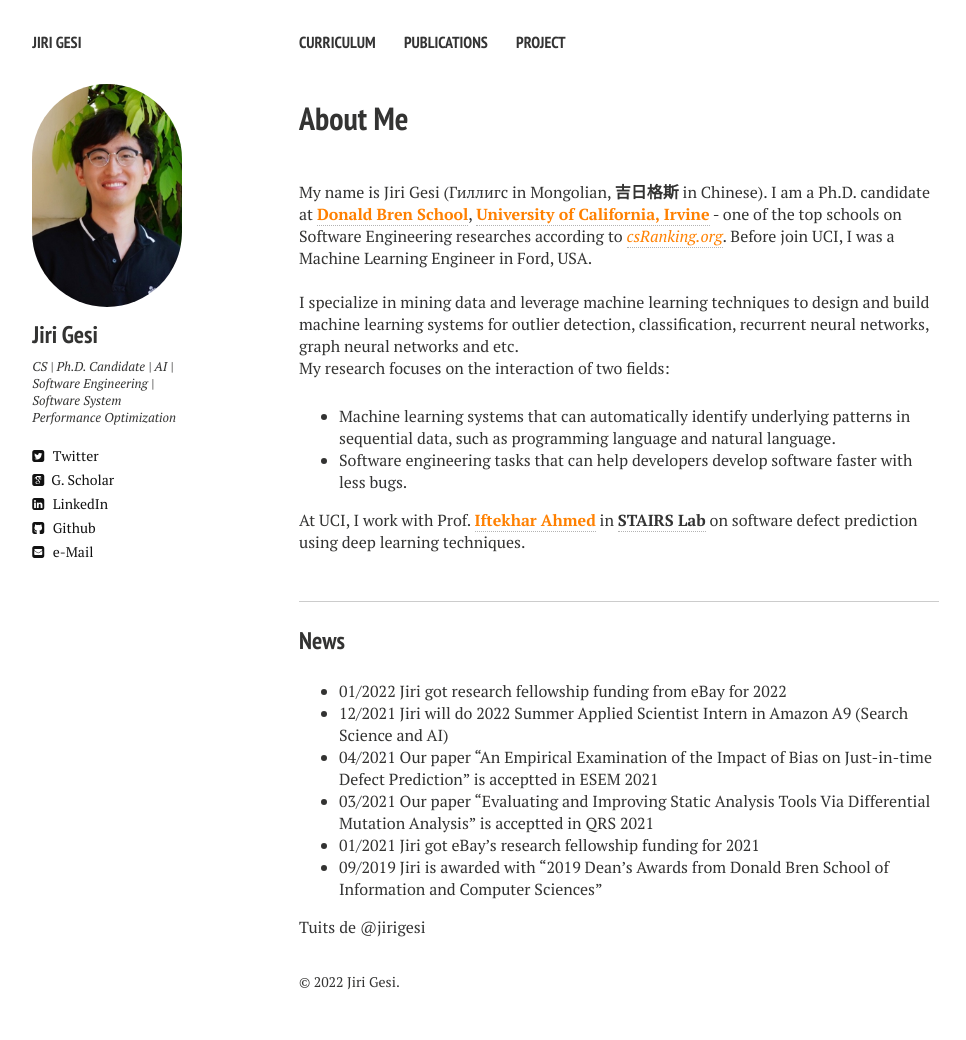
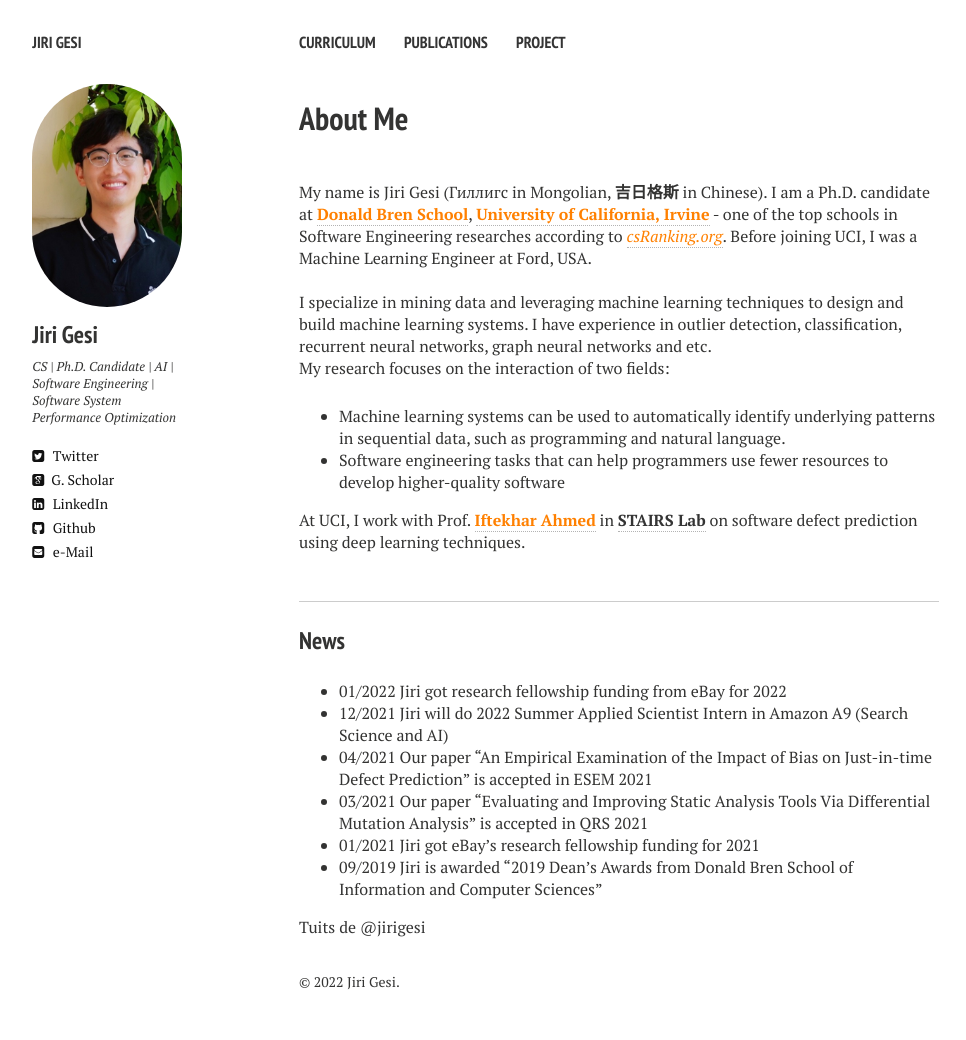
Before and after one commit to Jirigesi/Jirigesi.github.io, a Jekyll site: the page built from index.md, in a window 1280 px wide. Shown: the whole page, without its empty margins (21-987 px from the left). Built offline with Jekyll 4.4.1, drawn with Linux system fonts in a browser that asks for light colours; nearby versions of some CDN libraries; comment, search, counter and statistics services are not loaded.

Commit message:
Update index.md

```diff
--- a/index.md
+++ b/index.md
@@ -8,16 +8,16 @@ tags: [Jekyll, theme, responsive, blog, template]
 
 <br />
 
-My name is Jiri Gesi (Гиллигс in Mongolian, **吉日格斯** in Chinese). I am a Ph.D. candidate at <a style="color:rgb(255,128,0)">**Donald Bren School**</a>,  <a style="color:rgb(255,128,0)">**University of California, Irvine**</a> - one of the top schools on Software Engineering researches according to <a href="http://csrankings.org/#/index?soft&us" style="color:rgb(255,128,0)">*csRanking.org*</a>. Before join UCI, I was a Machine Learning Engineer in Ford, USA.
+My name is Jiri Gesi (Гиллигс in Mongolian, **吉日格斯** in Chinese). I am a Ph.D. candidate at <a style="color:rgb(255,128,0)">**Donald Bren School**</a>,  <a style="color:rgb(255,128,0)">**University of California, Irvine**</a> - one of the top schools in Software Engineering researches according to <a href="http://csrankings.org/#/index?soft&us" style="color:rgb(255,128,0)">*csRanking.org*</a>. Before joining UCI, I was a Machine Learning Engineer at Ford, USA.
 
 <br />
 
-I specialize in mining data and leverage machine learning techniques to design and build machine learning systems for outlier detection, classification, recurrent neural networks, graph neural networks and etc.
+I specialize in mining data and leveraging machine learning techniques to design and build machine learning systems. I have experience in outlier detection, classification, recurrent neural networks, graph neural networks and etc.
 
 My research focuses on the interaction of two fields:
 
-- Machine learning systems that can automatically identify underlying patterns in sequential data, such as programming language and natural language.
-- Software engineering tasks that can help developers develop software faster with less bugs.
+- Machine learning systems can be used to automatically identify underlying patterns in sequential data, such as programming and natural language.
+- Software engineering tasks that can help programmers use fewer resources to develop higher-quality software
 
 At UCI, I work with Prof. <a href="https://scholar.google.com/citations?user=_TdMD7sAAAAJ&hl=en" target="_blank" style="color:rgb(255,128,0)">**Iftekhar Ahmed**</a> in <a href="http://stairs.ics.uci.edu/" target="_blank">**STAIRS Lab**</a> on software defect prediction using deep learning techniques.
 
@@ -28,7 +28,7 @@ At UCI, I work with Prof. <a href="https://scholar.google.com/citations?user=_Td
 
 - 01/2022 Jiri got research fellowship funding from eBay for 2022
 - 12/2021 Jiri will do 2022 Summer Applied Scientist Intern in Amazon A9 (Search Science and AI)
-- 04/2021 Our paper "An Empirical Examination of the Impact of Bias on Just-in-time Defect Prediction" is acceptted in ESEM 2021
-- 03/2021 Our paper "Evaluating and Improving Static Analysis Tools Via Differential Mutation Analysis" is acceptted in QRS 2021
+- 04/2021 Our paper "An Empirical Examination of the Impact of Bias on Just-in-time Defect Prediction" is accepted in ESEM 2021
+- 03/2021 Our paper "Evaluating and Improving Static Analysis Tools Via Differential Mutation Analysis" is accepted in QRS 2021
 - 01/2021 Jiri got eBay's research fellowship funding for 2021
-- 09/2019 Jiri is awarded with "2019 Dean’s Awards from Donald Bren School of Information and Computer Sciences"
+- 09/2019 Jiri is awarded "2019 Dean’s Awards from Donald Bren School of Information and Computer Sciences"
```
